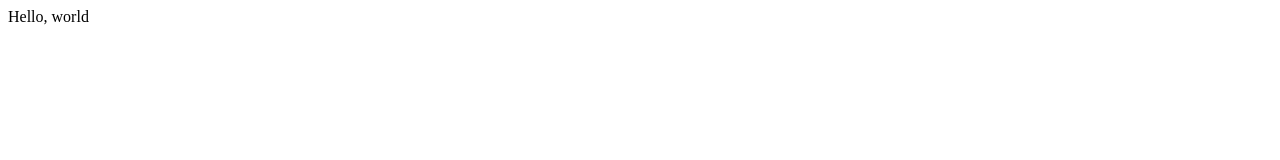
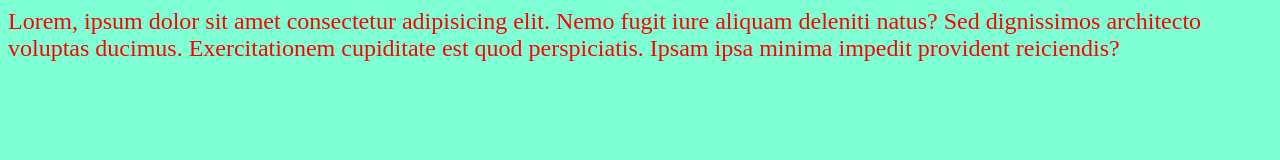
Before and after one commit to KrusJacob/git-video, a plain HTML site: page index.html in a window 1280 px wide. Drawn offline with Linux system fonts and the light colour scheme.

Commit message:
add styles and remove alert

```diff
--- a/index.html
+++ b/index.html
@@ -5,9 +5,11 @@
     <meta http-equiv="X-UA-Compatible" content="IE=edge" />
     <meta name="viewport" content="width=device-width, initial-scale=1.0" />
     <title>Document</title>
-    <script defer src="app.js"></script>
+    <link rel="stylesheet" href="styles.css" />
   </head>
   <body>
-    Hello, world
+    Lorem, ipsum dolor sit amet consectetur adipisicing elit. Nemo fugit iure aliquam deleniti natus? Sed
+    dignissimos architecto voluptas ducimus. Exercitationem cupiditate est quod perspiciatis. Ipsam ipsa minima
+    impedit provident reiciendis?
   </body>
 </html>
--- /dev/null
+++ b/styles.css
@@ -0,0 +1,5 @@
+body {
+    background-color: aquamarine;
+    color: red;
+    font-size: 24px;
+}
```
